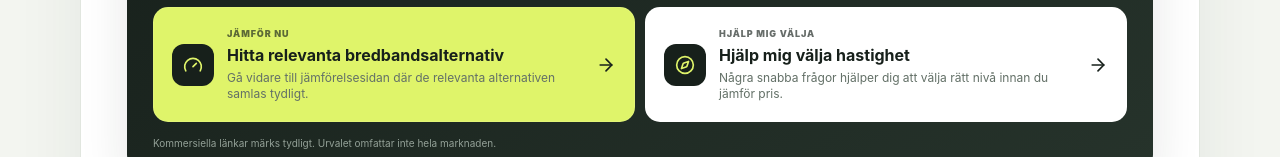
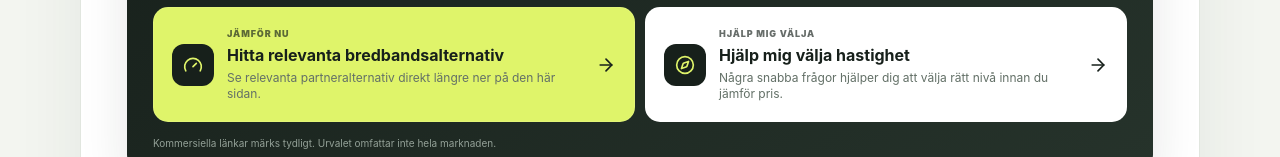
Before and after one commit to arvidlandin-cpu/sankkostnaden, a Next.js app: page /bredband/100-100 in a window 1280 px wide. Shown: the part 795-952 px from the top of the page. Built offline with nearby package versions, Linux system fonts and the light colour scheme.

Commit message:
Pass explicit on-page partner intent from guides

```diff
--- a/components/IntentGuide.tsx
+++ b/components/IntentGuide.tsx
@@ -86,7 +86,7 @@ export default function IntentGuide({ title, description, kicker, canonical, cat
           </div>
         </section>
         <article className='article guideWrap'>
-          <DecisionGateway category={category} intent={intent} currentPath={new URL(canonical).pathname} />
+          <DecisionGateway category={category} intent={intent} currentPath={new URL(canonical).pathname} onPagePartners={elevatePartnerBlock} />
           <div className='checkList'>
             {bullets.map(item => <p key={item}><Check size={17} /> {item}</p>)}
           </div>
```
